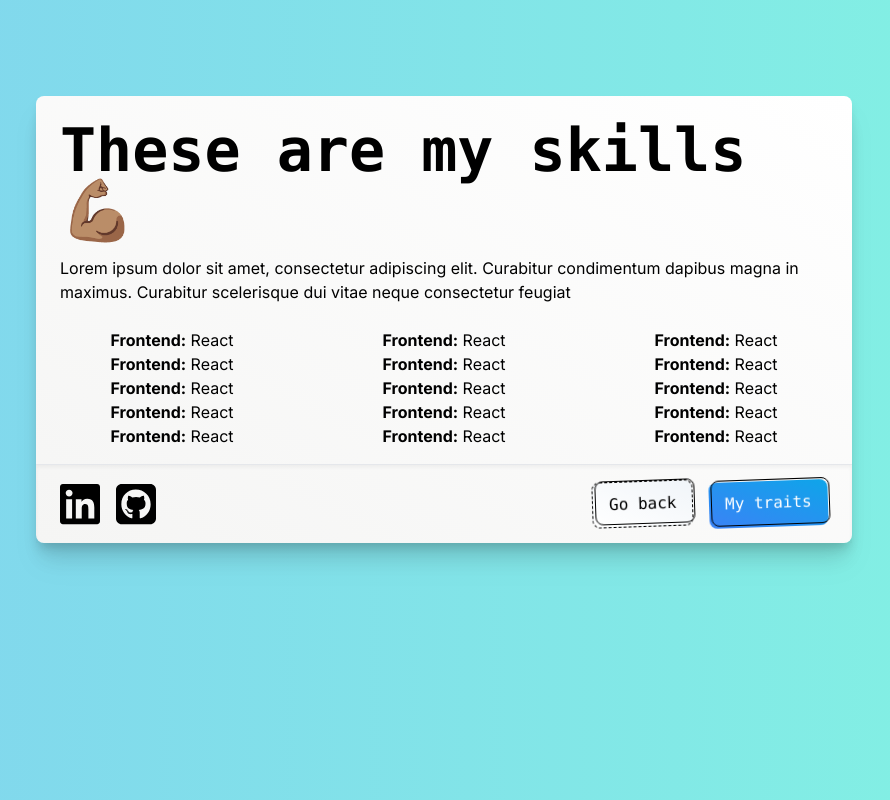
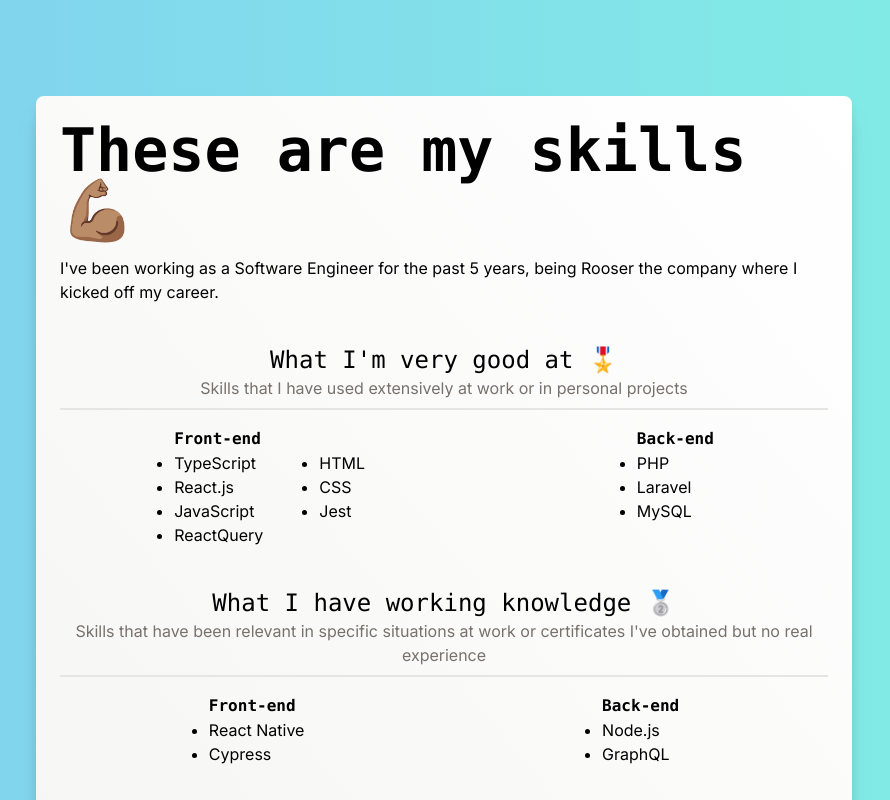
Before and after one commit to guillermo-segura/guillermo-segura.github.io, a Next.js app: page /skills in a window 1280 px wide. Shown: the top 800 px of the page, without its empty margins (196-1086 px from the left). Built offline with nearby package versions, Linux system fonts and the light colour scheme.

Commit message:
feat: added content to skills page

```diff
--- a/src/app/me/page.tsx
+++ b/src/app/me/page.tsx
@@ -1,9 +1,10 @@
 import profilePic from '@/assets/avatar.svg';
 import CardFooter from "@/components/Card/CardFooter";
 import CardHeader from "@/components/Card/CardHeader";
+import content from '@/content/content.json';
 
 const classNames = {
-  body: 'flex flex-row justify-around p-6',
+  body: 'flex flex-row justify-around pt-6',
 };
 
 export default function Page() {
@@ -11,28 +12,15 @@ export default function Page() {
     <>
       <CardHeader
         imgSrc={profilePic}
-        header="Welcome to my site! 👋🏽"
-        description="Lorem ipsum dolor sit amet, consectetur adipiscing elit. Curabitur condimentum dapibus magna in maximus. Curabitur scelerisque dui vitae neque consectetur feugiat"
+        imgAlt="This is me!"
+        imgSize={250}
+        header={content.me.header}
+        description={content.me.description}
       />
 
       {/* CARD BODY */}
-      <div className={classNames.body}>
-        <div>
-          <p><b>email:</b> email@domain.com</p>
-          <p><b>email:</b> email@domain.com</p>
-          <p><b>email:</b> email@domain.com</p>
-          <p><b>email:</b> email@domain.com</p>
-          <p><b>email:</b> email@domain.com</p>
-        </div>
-
-        <div>
-          <p><b>email:</b> email@domain.com</p>
-          <p><b>email:</b> email@domain.com</p>
-          <p><b>email:</b> email@domain.com</p>
-          <p><b>email:</b> email@domain.com</p>
-          <p><b>email:</b> email@domain.com</p>
-        </div>
-      </div>
+      {/* <div className={classNames.body}>
+      </div> */}
 
       <CardFooter skills traits />
     </>
--- a/src/app/skills/page.tsx
+++ b/src/app/skills/page.tsx
@@ -1,44 +1,38 @@
+import BodyList from "@/components/Body/BodyList";
 import CardFooter from "@/components/Card/CardFooter";
 import CardHeader from "@/components/Card/CardHeader";
+import content from '@/content/content.json';
+import data from './skills';
 
 const classNames = {
-  body: 'flex flex-row justify-around',
-  footer: 'flex flex-row space-x-8 mt-4',
+  body: 'flex flex-col px-6 space-y-6',
 };
 
 export default function Page() {
   return (
     <>
       <CardHeader
-        header="These are my skills 💪🏽"
-        description="Lorem ipsum dolor sit amet, consectetur adipiscing elit. Curabitur condimentum dapibus magna in maximus. Curabitur scelerisque dui vitae neque consectetur feugiat"
+        header={content.skills.header}
+        description={content.skills.description}
       />
 
       {/* CARD BODY */}
       <div className={classNames.body}>
-        <div>
-          <p><b>Frontend:</b> React</p>
-          <p><b>Frontend:</b> React</p>
-          <p><b>Frontend:</b> React</p>
-          <p><b>Frontend:</b> React</p>
-          <p><b>Frontend:</b> React</p>
-        </div>
-
-        <div>
-          <p><b>Frontend:</b> React</p>
-          <p><b>Frontend:</b> React</p>
-          <p><b>Frontend:</b> React</p>
-          <p><b>Frontend:</b> React</p>
-          <p><b>Frontend:</b> React</p>
-        </div>
-
-        <div>
-          <p><b>Frontend:</b> React</p>
-          <p><b>Frontend:</b> React</p>
-          <p><b>Frontend:</b> React</p>
-          <p><b>Frontend:</b> React</p>
-          <p><b>Frontend:</b> React</p>
-        </div>
+        <BodyList
+          data={data.S}
+          header="What I'm very good at 🎖️"
+          description="Skills that I have used extensively at work or in personal projects"
+        />
+        <BodyList
+          data={data.A}
+          header="What I have working knowledge 🥈"
+          description="Skills that have been relevant in specific situations at work or certificates I've obtained but no real experience"
+        />
+        <BodyList
+          data={data.B}
+          header="What is my work in progress 👷🏼‍♂️"
+          description="Skills that I'm familiar with but I'm still working on"
+        />
       </div>
 
       {/* CARD FOOTER */}
--- /dev/null
+++ b/src/app/skills/skills.ts
@@ -0,0 +1,42 @@
+const data = {
+  S: {
+    'Front-end': [
+      'TypeScript',
+      'React.js',
+      'JavaScript',
+      'ReactQuery',
+      'HTML',
+      'CSS',
+      'Jest',
+    ],
+    'Back-end': [
+      'PHP',
+      'Laravel',
+      'MySQL',
+    ],
+  },
+  A: {
+    'Front-end': [
+      'React Native',
+      'Cypress',
+    ],
+    'Back-end': [
+      'Node.js',
+      'GraphQL',
+    ],
+  },
+  B: {
+    'Front-end': [
+      'Next.js',
+    ],
+    'Back-end': [
+      'AWS',
+      'Elasticsearch',
+    ],
+    'Tools': [
+      'Docker',
+    ],
+  },
+};
+
+export default data;
--- /dev/null
+++ b/src/components/Body/BodyHeader.tsx
@@ -0,0 +1,19 @@
+const classNames = {
+  bodySeparator: 'text-center border-b-2 border-stone-200 pt-4 pb-2',
+  header: 'font-mono text-2xl',
+  description: 'text-stone-500',
+};
+
+export interface BodyHeaderProps {
+  children: string;
+  description?: string;
+}
+
+export default function BodyHeader ({ children, description }: BodyHeaderProps) {
+  return (
+    <div className={classNames.bodySeparator}>
+      <h2 className={classNames.header}>{children}</h2>
+      {description && <p className={classNames.description}>{description}</p>}
+    </div>
+  );
+}
--- /dev/null
+++ b/src/components/Body/BodyList.tsx
@@ -0,0 +1,42 @@
+import BodyHeader from "./BodyHeader";
+
+const classNames = {
+  listContainer: 'flex flex-row justify-around mt-4',
+  sectionHeader: 'font-mono font-bold',
+  section: 'list-disc',
+};
+
+export interface BodyListProps {
+  header: string;
+  description?: string;
+  data: {
+    [key: string]: string[];
+  };
+}
+
+export default function BodyList ({ header, description, data }: BodyListProps) {
+  const renderData = (section: string) => {
+    const items = data[section];
+    const renderItem = (item: string) => (<li key={item}>{item}</li>);
+
+    return (
+      <div>
+        <span className={classNames.sectionHeader}>
+          {section}
+        </span>
+        <ul className={classNames.section} style={{ columnCount: Math.floor(items.length / 3), columnGap: '56px' }}>
+          {items.map(renderItem)}
+        </ul>
+      </div>
+    );
+  };
+
+  return (
+    <div>
+      <BodyHeader description={description}>{header}</BodyHeader>
+      <div className={classNames.listContainer}>
+        {Object.keys(data).map(renderData)}
+      </div>
+    </div>
+  );
+}
--- a/src/components/Card/CardFooter.tsx
+++ b/src/components/Card/CardFooter.tsx
@@ -4,7 +4,7 @@ import IconLink from "../IconLink/IconLink";
 import ButtonLink from '../ButtonLink/ButtonLink';
 
 const classNames = {
-  container: 'flex flex-row justify-between items-center mt-4 border-t px-6 py-4 shadow-inner',
+  container: 'flex flex-row justify-between items-center mt-6 border-t px-6 py-4 shadow-inner',
 };
 
 const LINKEDIN_URL = 'https://www.linkedin.com/in/g-segura/';
--- a/src/components/Card/CardHeader.tsx
+++ b/src/components/Card/CardHeader.tsx
@@ -1,4 +1,4 @@
-import Image, { ImageProps } from "next/image";
+import { ImageProps } from "next/image";
 import PolaroidImg from "../PolaroidImg/PolaroidImg";
 
 const classNames = {
@@ -11,14 +11,15 @@ interface CardHeaderProps {
   imgSrc?: string | ImageProps['src'];
   header: string;
   description: string;
+  imgAlt?: string;
+  imgSize?: number;
 }
 
-export default function CardHeader({ imgSrc, header, description }: CardHeaderProps) {
-  const polaroid = true;
+export default function CardHeader({ imgSrc, imgAlt, imgSize, header, description }: CardHeaderProps) {
   return (
     <div className={classNames.container}>
       {imgSrc && (
-        <PolaroidImg imgSrc={imgSrc} imgAlt="This is me" size={250} />
+        <PolaroidImg imgSrc={imgSrc} imgAlt={imgAlt} size={imgSize} />
       )}
       <div className={classNames.headerContainer}>
         <div>
--- /dev/null
+++ b/src/content/content.json
@@ -0,0 +1,10 @@
+{
+  "me": {
+    "description": "My name is Guillermo, and I'm a Software Engineer experienced in delivering on-time, budget-friendly solutions through effective teamwork and a user-first approach!",
+    "header": "Welcome to my site!👋🏽"
+  },
+  "skills": {
+    "description": "I've been working as a Software Engineer for the past 5 years, being Rooser the company where I kicked off my career.",
+    "header": "These are my skills 💪🏽"
+  }
+}
```
